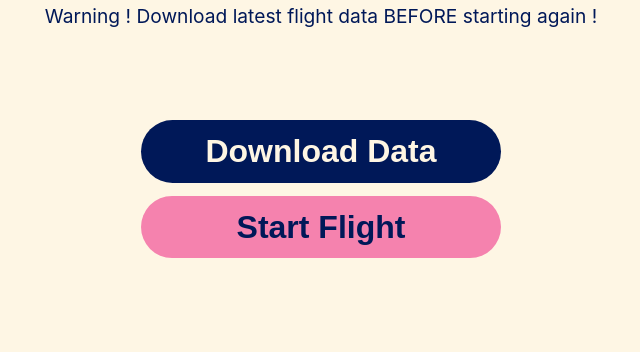
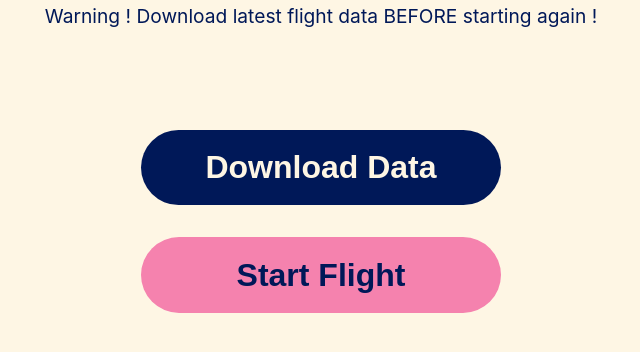
Before and after one commit to CuriousPelican/orbofu, a plain HTML site: page data/index.html in a window 1280 px wide. Shown: the part 302-654 px from the top of the page, without its empty margins (319-959 px from the left). Drawn offline with Linux system fonts and the light colour scheme.

Commit message:
buttons adjustments

```diff
--- a/data/styles.css
+++ b/data/styles.css
@@ -57,16 +57,16 @@ button {
   align-items: center;
   text-decoration: none;
   cursor: pointer;
-  padding: 0.4em 2em;
+  padding: 0.6em 2em;
   border: none;
   outline: none;
-  border-radius: 1em;
+  border-radius: 3em;
   color: white;
   font-size: 1em;
   font-weight: bold;
   color: #001858;
-  margin-top: 0.2em;
-  margin-bottom: 0.2em;
+  margin-top: 0.5em;
+  margin-bottom: 0.5em;
 }
 
 #start-button {
```
